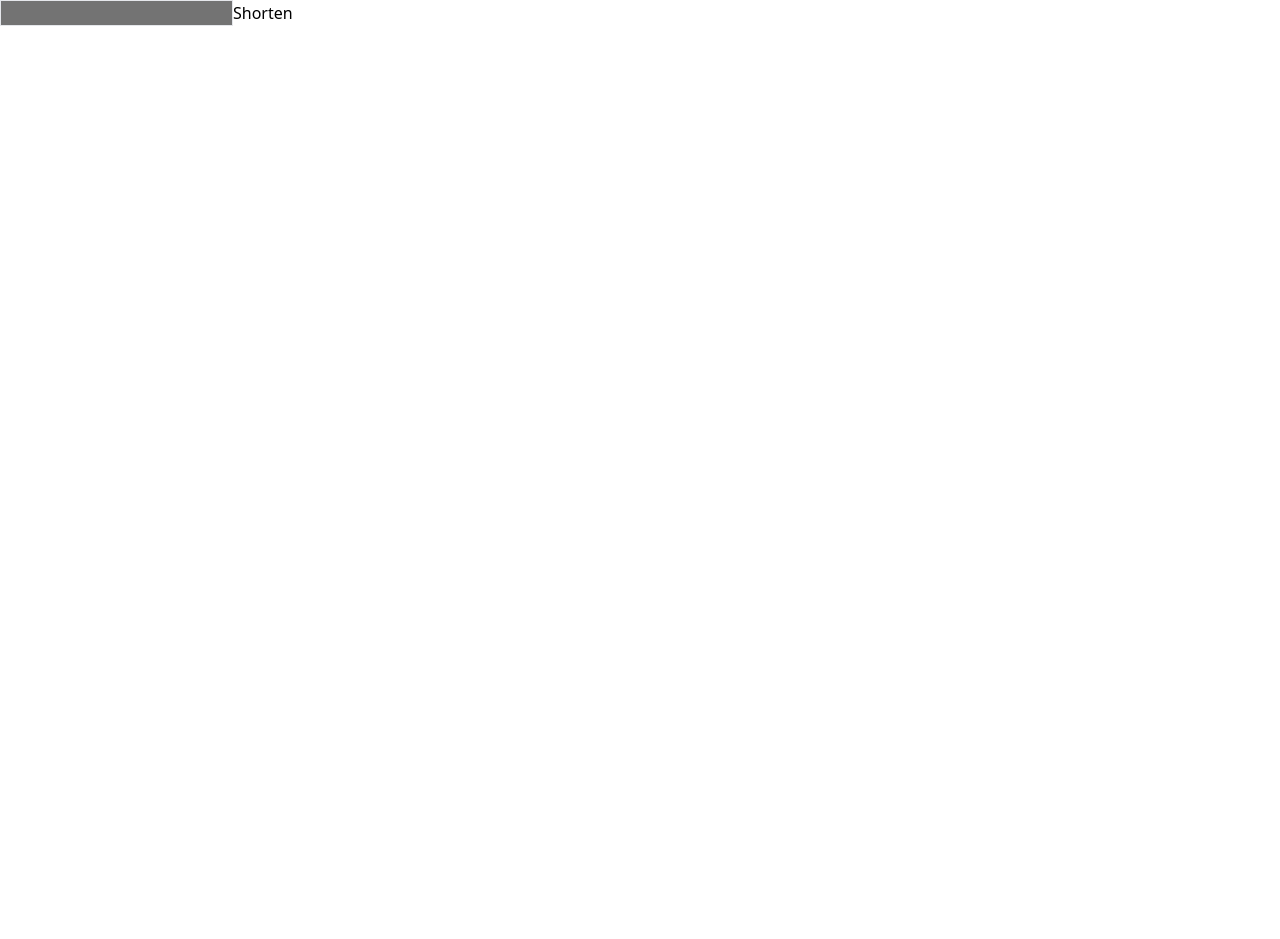
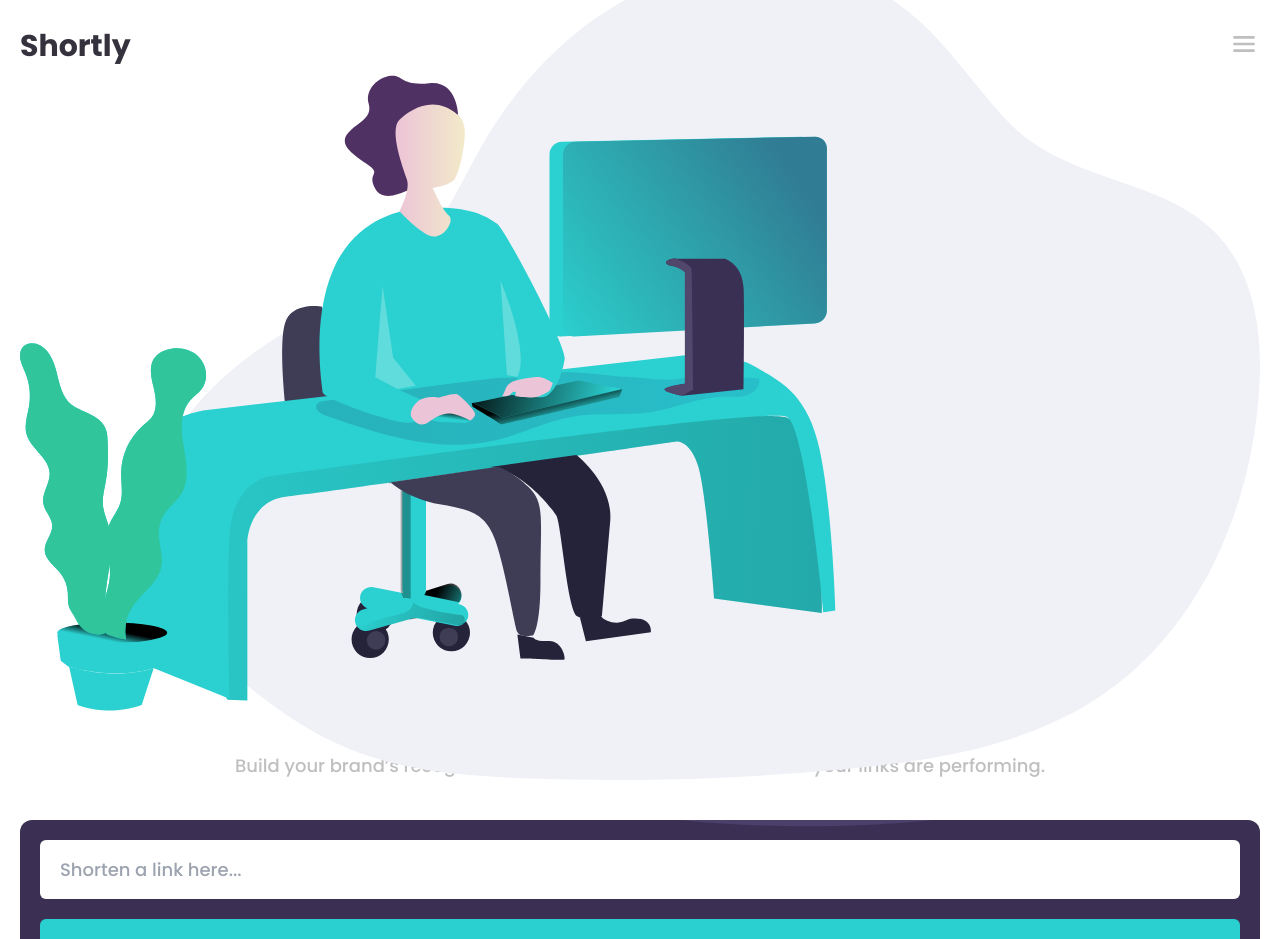
Before and after one commit to mirandajaorenzo26/url-shortener, a React (Vite) app: page / in a window 1280 px wide. Shown: the top 939 px of the page. Before the commit the page ends 800 px from the top, so only its background shows below. Built offline with nearby package versions, Linux system fonts and the light colour scheme.

Commit message:
Finished the Hero Section

```diff
--- a/index.html
+++ b/index.html
@@ -13,7 +13,7 @@
 
     <title>Frontend Mentor | Shortly URL shortening API Challenge</title>
   </head>
-  <body>
+  <body class="font-poppins text-very-dark-blue">
     <div id="root"></div>
 
     <!-- Features
--- a/package.json
+++ b/package.json
@@ -11,7 +11,8 @@
   },
   "dependencies": {
     "react": "^18.2.0",
-    "react-dom": "^18.2.0"
+    "react-dom": "^18.2.0",
+    "react-icons": "^4.8.0"
   },
   "devDependencies": {
     "@types/react": "^18.0.28",
--- a/src/App.jsx
+++ b/src/App.jsx
@@ -1,4 +1,5 @@
 import { useRef, useState, useMemo } from "react";
+import HeroSection from "./assets/components/HeroSection";
 
 function App() {
   const inputRef = useRef();
@@ -38,9 +39,25 @@ function App() {
 
   return (
     <>
-      <form action="" onSubmit={(e) => handleSubmit(e)}>
-        <input ref={inputRef} type="text" className="border bg-neutral-500" />
-        <button type="submit">Shorten</button>
+      <HeroSection />
+
+      <form
+        action=""
+        onSubmit={(e) => handleSubmit(e)}
+        className="grid p-5 gap-5 bg-dark-violet mobile-bg-img rounded-xl"
+      >
+        <input
+          ref={inputRef}
+          type="text"
+          className="rounded-md py-4 px-5"
+          placeholder="Shorten a link here..."
+        />
+        <button
+          type="submit"
+          className="py-4 px-3 rounded-md text-white bg-cyan"
+        >
+          Shorten
+        </button>
       </form>
       <ul className="bg-slate-500 w-full ">{renderedList}</ul>
     </>
--- /dev/null
+++ b/src/assets/components/Header.jsx
@@ -0,0 +1,12 @@
+import { BiMenu } from "react-icons/bi";
+
+const Header = () => {
+  return (
+    <div className="flex justify-between mb-5 py-2">
+      <strong className="text-3xl">Shortly</strong>
+      <BiMenu size={32} className="fill-gray" />
+    </div>
+  );
+};
+
+export default Header;
--- /dev/null
+++ b/src/assets/components/HeroSection.jsx
@@ -0,0 +1,24 @@
+import Header from "./Header";
+
+const HeroSection = () => {
+  return (
+    <div className="text-center h-[100vh] flex flex-col justify-between">
+      <Header />
+      <div className="relative h-[50vh]">
+        <img
+          className="absolute object-cover object-left w-full h-full overflow-visible"
+          src="/src/assets/images/illustration-working.svg"
+        />
+      </div>
+      <div className="py-10 space-y-5">
+        <h1 className="text-4xl font-bold">More than just shorter links</h1>
+        <p className="text-lg  text-gray ">
+          Build your brand’s recognition and get detailed insights on how your
+          links are performing.
+        </p>
+      </div>
+    </div>
+  );
+};
+
+export default HeroSection;
--- a/src/index.css
+++ b/src/index.css
@@ -1,3 +1,18 @@
+@import url('https://fonts.googleapis.com/css2?family=Poppins:wght@500;700&display=swap');
 @tailwind base;
 @tailwind components;
 @tailwind utilities;
+
+body{
+    font-size: 18px;
+}
+
+#root {
+    @apply p-5
+}
+
+.mobile-bg-img{
+    background-image: url('./assets/images/bg-boost-mobile.svg');
+    background-size: cover;
+    background-position: center;
+}
--- a/tailwind.config.js
+++ b/tailwind.config.js
@@ -2,7 +2,20 @@
 export default {
   content: ["./index.html", "./src/**/*.{js,ts,jsx,tsx}"],
   theme: {
-    extend: {},
+    extend: {
+      fontFamily: {
+        poppins: ["Poppins", "sans-serif"],
+      },
+      colors: {
+        cyan: "#2acfcf",
+        "dark-violet": "#3b3054",
+        red: "#f46262",
+        gray: "#bfbfbf",
+        "grayish-violet": "#9e9aa7",
+        "very-dark-blue": "#35323e",
+        "very-dark-violet": "#232127",
+      },
+    },
   },
   plugins: [],
 };
```
Also changed, not shown: 2 other files (tests, documents, lock files or other folders).
